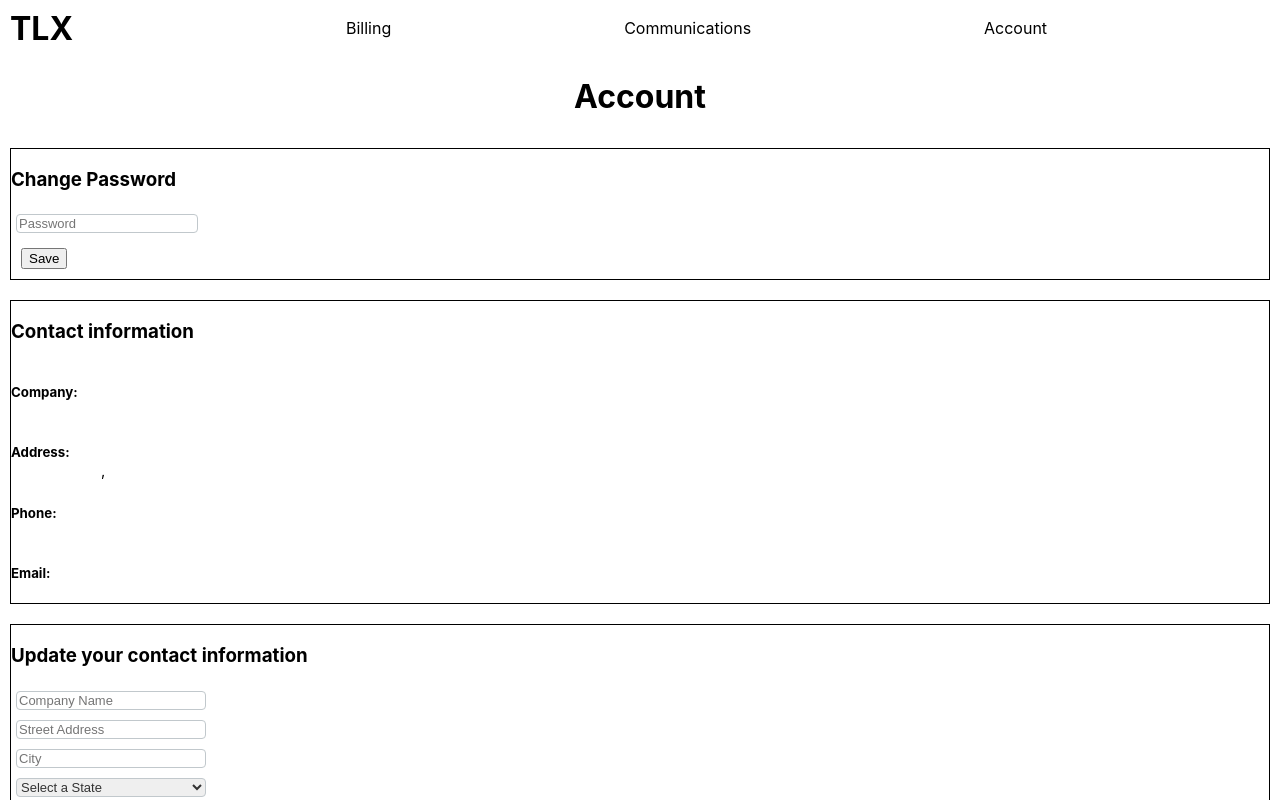
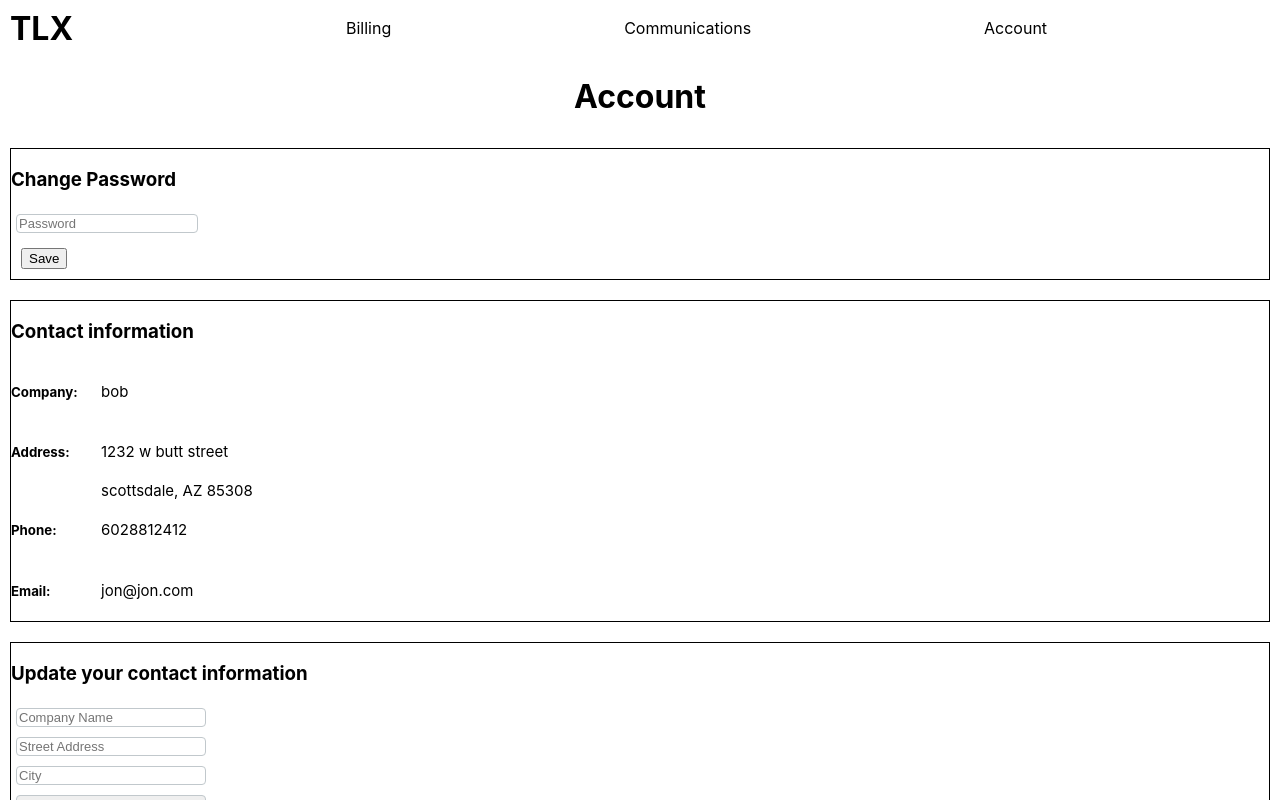
Before and after one commit to Jon-k-1232/TLX, a React (Create React App) app: page /Account in a window 1280 px wide. Shown: the top 800 px of the page. Built offline with nearby package versions, Linux system fonts and the light colour scheme.

Commit message:
context contact info

```diff
--- a/src/App/App.js
+++ b/src/App/App.js
@@ -19,7 +19,15 @@ export default class App extends React.Component {
     this.state = {
       userName: 'Bob@BobTheBuilder.com',
       password:'',
-      contactInfo: {},
+      contactInfo: {
+        company: "bob",
+        street: "1232 w butt street",
+        city: "scottsdale",
+        state: "AZ",
+        zip: "85308",
+        email: "jon@jon.com",
+        phone: "6028812412"
+      },
       propertyManager:'ABC Management',
       messages: [
         {
@@ -53,22 +61,10 @@ export default class App extends React.Component {
           messageContent: 'This is a test of a slightly longer message. Text limits will have a 500 character limit.',
         }],
         setContactInfo: (company) => {
-        this.setState({
-          contactInfo: company
-        });
+        this.setState({contactInfo: company});
         },
     };
   }
-
-  /*
-          company:'Bob The Builder',
-        street:'1234 W. North Street',
-        city:'Phoenix',
-        state:'AZ',
-        zip:'85308',
-        phone:'(602)881-2412',
-        email:'Bob@BobTheBuilder.com'
-   */
 
   render() {
     return (
```
Also changed, not shown: src/Components/Account/Account.js (+9 -6 lines).
